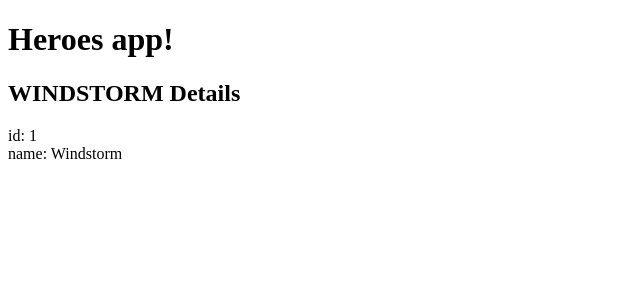
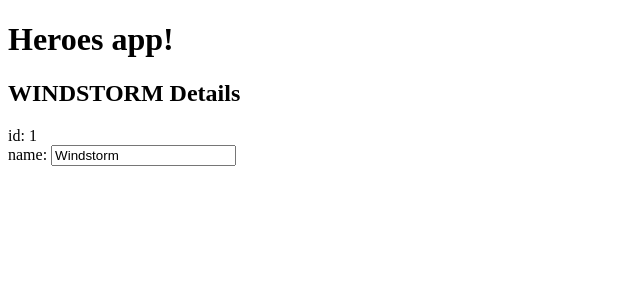
Before and after one commit to rafaelmesquita-ceara/angular-project, an Angular app in the folder primeiro-projeto/: page / in a window 1280 px wide. Shown: the top 300 px of the page, without its empty margins (0-640 px from the left). Built offline with nearby package versions, Linux system fonts and the light colour scheme.

Commit message:
Importei o FormsModule do @angular/forms para trabalhar com o [(ngModel)] para aplicar no input, para mudar o valor do hero.name de acordo com o value do input

```diff
--- a/primeiro-projeto/src/app/app.module.ts
+++ b/primeiro-projeto/src/app/app.module.ts
@@ -1,5 +1,6 @@
 import { BrowserModule } from '@angular/platform-browser';
 import { NgModule } from '@angular/core';
+import { FormsModule } from '@angular/forms'; // <-- NgModel lives here
 
 import { AppRoutingModule } from './app-routing.module';
 import { AppComponent } from './app.component';
@@ -12,7 +13,8 @@
   ],
   imports: [
     BrowserModule,
-    AppRoutingModule
+    AppRoutingModule,
+    FormsModule
   ],
   providers: [],
   bootstrap: [AppComponent]
--- a/primeiro-projeto/src/app/heroes/heroes.component.html
+++ b/primeiro-projeto/src/app/heroes/heroes.component.html
@@ -1,3 +1,7 @@
 <h2>{{ hero.name | uppercase }} Details</h2>
 <div><span>id: </span> {{ hero.id }}</div>
-<div><span>name: </span> {{ hero.name }}</div>
+<div>
+  <label>name:
+    <input [(ngModel)]="hero.name" placeholder="name" />
+  </label>
+</div>
```
